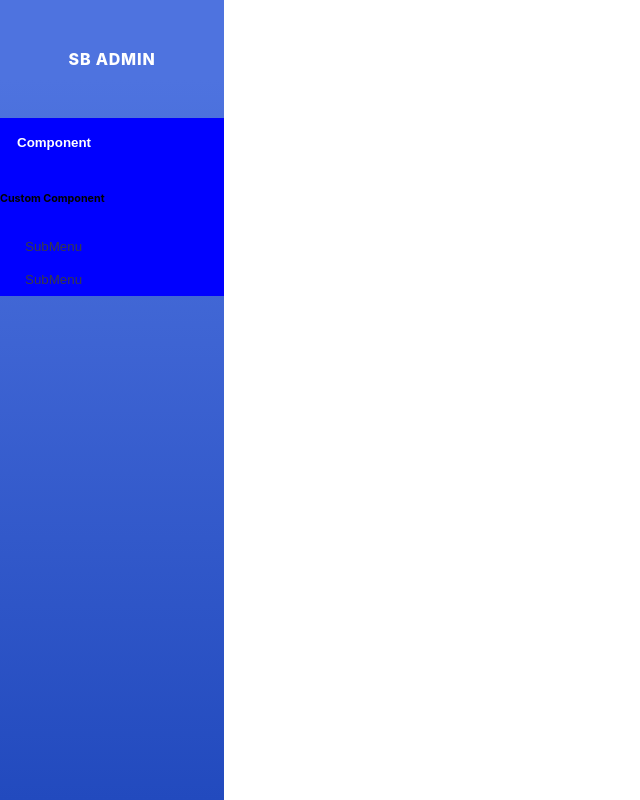
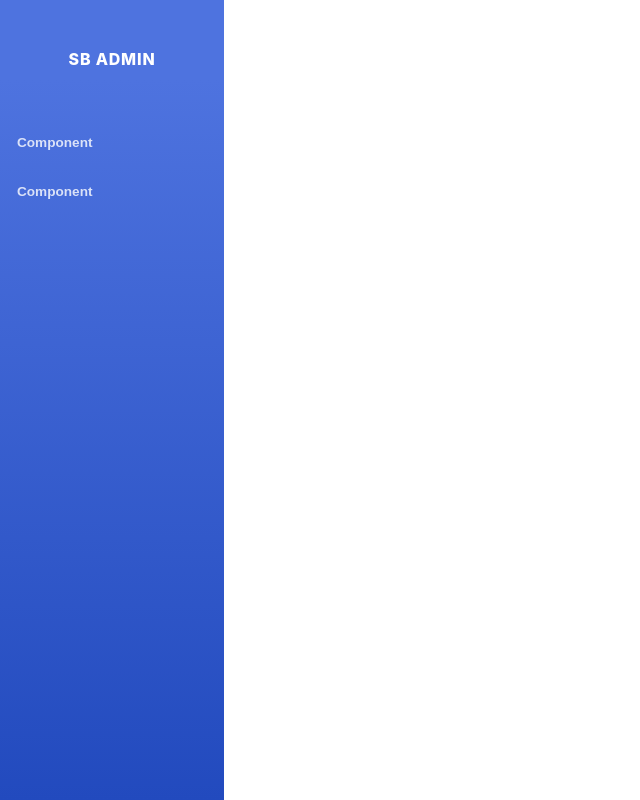
Before and after one commit to SamuelBenedix/reactAdminTemplate, a React (Create React App) app: page / in a window 1280 px wide. Shown: the whole page, without its empty margins (0-640 px from the left). Built offline with nearby package versions, Linux system fonts and the light colour scheme.

Commit message:
Accordion

```diff
--- a/src/components/atoms/SubMenu/styles.tsx
+++ b/src/components/atoms/SubMenu/styles.tsx
@@ -2,7 +2,6 @@ import { css } from '@emotion/css';
 
 export const styCollapseItem = css`
   padding: 0.5rem 1rem;
-  margin: 0 0.5rem;
   display: block;
   color: #3a3b45;
   text-decoration: none;
@@ -11,6 +10,9 @@ export const styCollapseItem = css`
   background-color: transparent;
   border: 1px solid transparent;
   cursor: pointer;
+  width: 100%;
+  text-align: start;
+  font-size: 0.85rem;
   &:hover {
     background-color: #eaecf4;
   }
--- a/src/components/molecules/Accordion/index.tsx
+++ b/src/components/molecules/Accordion/index.tsx
@@ -1,19 +1,40 @@
-import React from 'react';
+import React, { useState } from 'react';
 import { SubMenu } from '../../atoms';
-import { styContainer, styNavLink } from './styles';
+import { cx } from '@emotion/css';
+import {
+  styNavLink,
+  styNavItem,
+  styCollapse,
+  styCollapseInner,
+  styCollapseHeader,
+  styCollapseShow,
+  styCollapseInnerShow,
+} from './styles';
 
 const Accordion = () => {
+  const [active, setActive] = useState(false);
+
+  const onClick = () => setActive(!active);
+
   return (
-    <div className={styContainer}>
-      <button className={styNavLink}>
+    <li className={styNavItem}>
+      <button onClick={onClick} className={styNavLink}>
         <span>Component</span>
       </button>
-      <div>
-        <h6>Custom Component</h6>
-        <SubMenu />
-        <SubMenu />
+      <div className={active ? cx(styCollapse, styCollapseShow) : styCollapse}>
+        <div
+          className={
+            active
+              ? cx(styCollapseInner, styCollapseInnerShow)
+              : styCollapseInner
+          }
+        >
+          <h6 className={styCollapseHeader}>Custom Component</h6>
+          <SubMenu />
+          <SubMenu />
+        </div>
       </div>
-    </div>
+    </li>
   );
 };
 
--- a/src/components/molecules/Accordion/styles.tsx
+++ b/src/components/molecules/Accordion/styles.tsx
@@ -1,16 +1,20 @@
 import { css } from '@emotion/css';
 
-export const styContainer = css`
-  background-color: blue;
+export const styNavItem = css`
+  position: relative;
 `;
 
 export const styNavLink = css`
-  color: #fff;
+  color: rgba(255, 255, 255, 0.8);
   font-weight: 700;
   position: relative;
   background-color: transparent;
   border: 1px solid transparent;
   cursor: pointer;
+
+  &:hover {
+    color: #fff;
+  }
 
   @media (min-width: 768px) {
     display: block;
@@ -23,4 +27,71 @@ export const styNavLink = css`
   @media (min-width: 768px) &&::after {
     content: '\f105';
   }
+
+  span {
+    font-size: 0.65rem;
+    display: block;
+    @media (min-width: 768px) {
+      font-size: 0.85rem;
+      display: inline;
+    }
+  }
 `;
+
+export const styCollapse = css`
+  position: absolute;
+  left: calc(6.5rem + 1.5rem / 2);
+  z-index: 1;
+  display: none;
+
+  @media (min-width: 768px) {
+    position: relative;
+    left: 0;
+    z-index: 1;
+    top: 0;
+    animation: none;
+  }
+
+  @media (min-width: 768px) {
+    margin: 0 1rem;
+  }
+`;
+
+export const styCollapseShow = css`
+  display: block;
+`;
+
+export const styCollapseInner = css`
+  padding: 0.5rem 0.5rem;
+  min-width: 10rem;
+  font-size: 0.85rem;
+  margin: 0 0 1rem 0;
+  background-color: #fff;
+  border-radius: 0.35rem;
+  padding-top: 0.5rem;
+  padding-bottom: 0.5rem;
+  position: relative;
+  display: block;
+  opacity: 0;
+  transition: all 2s linear;
+
+  @media (min-width: 768px) {
+    border-radius: 2;
+    box-shadow: none;
+  }
+`;
+
+export const styCollapseInnerShow = css`
+  opacity: 1;
+  transition: all 2s linear;
+`;
+
+export const styCollapseHeader = css`
+  margin: 0;
+  white-space: nowrap;
+  padding: 0.5rem 1.5rem;
+  text-transform: uppercase;
+  font-weight: 800;
+  font-size: 0.65rem;
+  color: #b7b9cc;
+`;
--- a/src/components/organizm/Sidebar/index.tsx
+++ b/src/components/organizm/Sidebar/index.tsx
@@ -7,6 +7,7 @@ const Sidebar = () => {
     <ul className={styNavBar}>
       <div className={stySidebarBrand}>SB Admin</div>
       <Accordion />
+      <Accordion />
     </ul>
   );
 };
```
